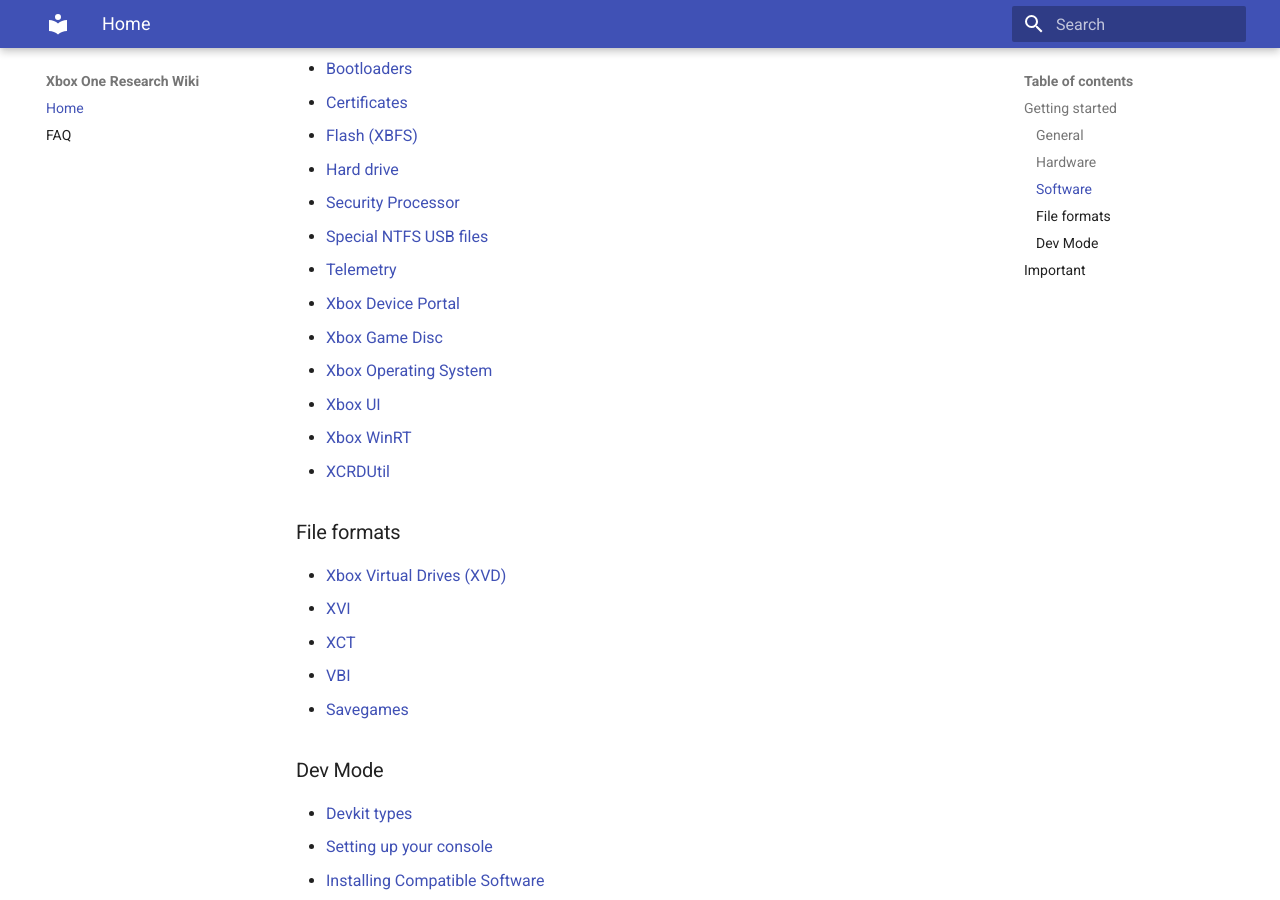
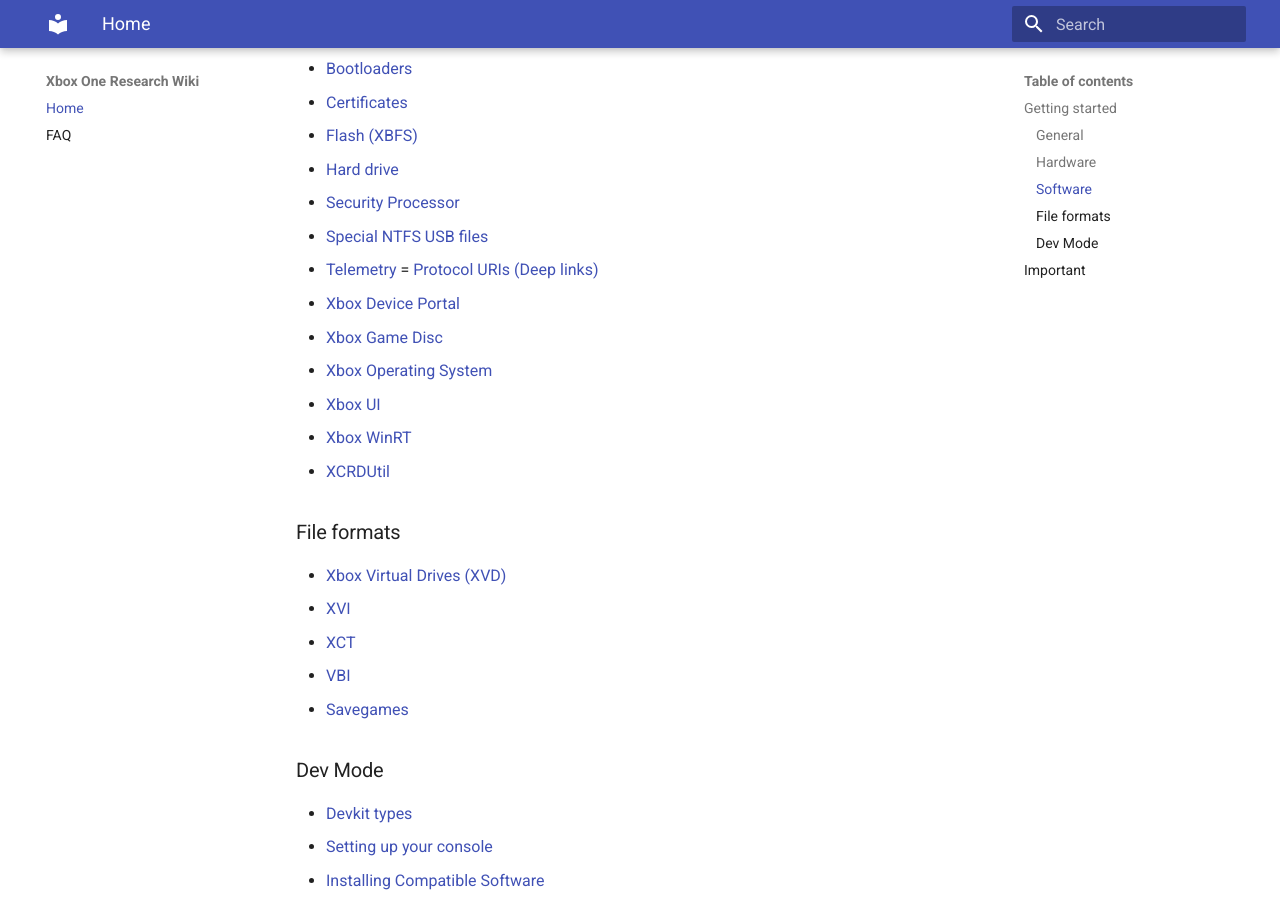
Before and after one commit to xboxoneresearch/wiki, an MkDocs documentation site: the page built from docs/index.md, in a window 1280 px wide and 900 px high, scrolled down 871 px. Built offline with MkDocs 1.6.1 and Material for MkDocs 9.7.7, drawn with Linux system fonts in a browser that asks for light colours.

Commit message:
add protocol uris to main page

```diff
--- a/docs/index.md
+++ b/docs/index.md
@@ -33,6 +33,7 @@
   - [Security Processor](security-processor)
   - [Special NTFS USB files](special-ntfs-usb-files)
   - [Telemetry](telemetry)
+  = [Protocol URIs (Deep links)](protcol-URIs)
   - [Xbox Device Portal](device-portal)
   - [Xbox Game Disc](xbox-game-disc)
   - [Xbox Operating System](xbox-operating-system)
```
